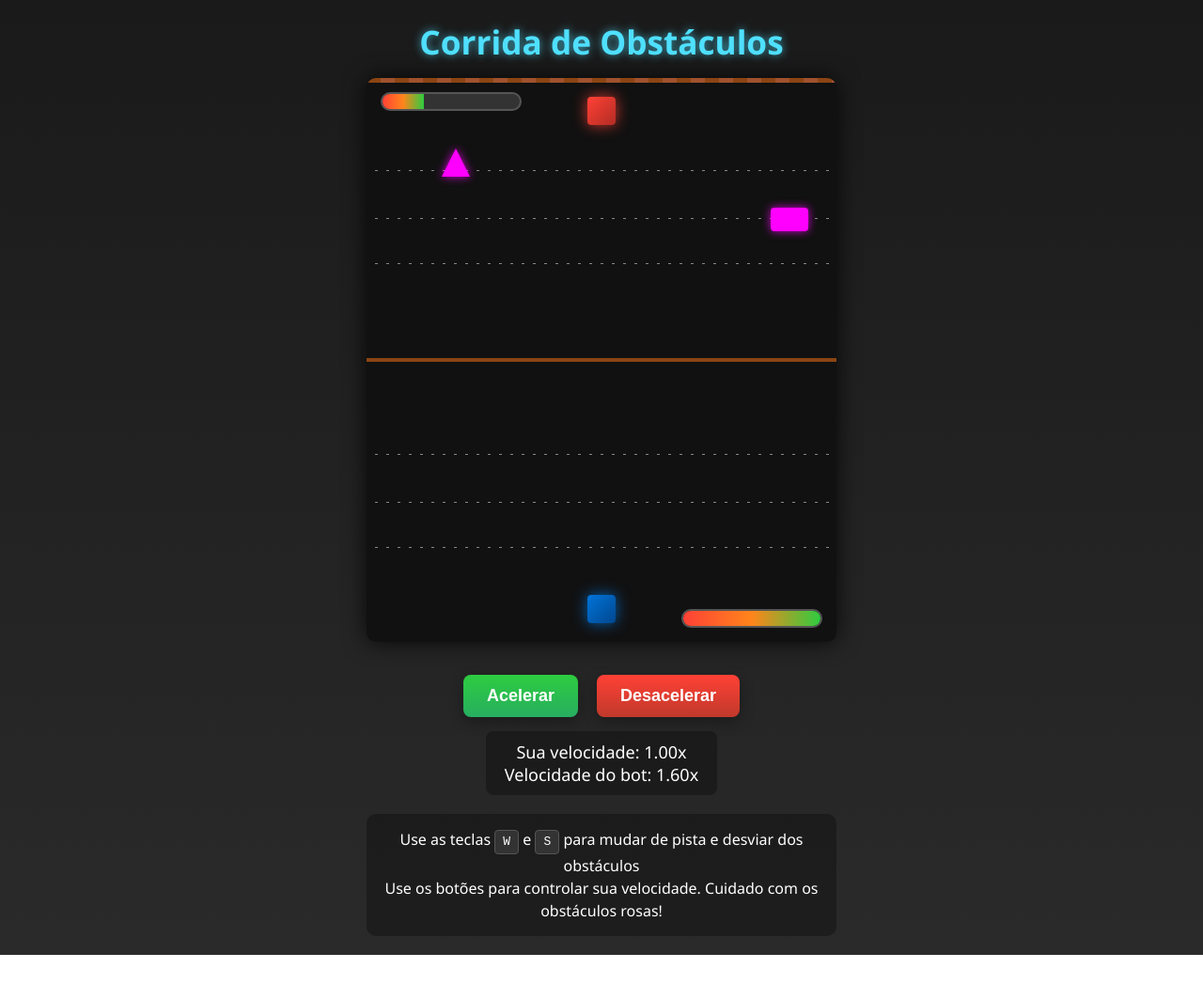
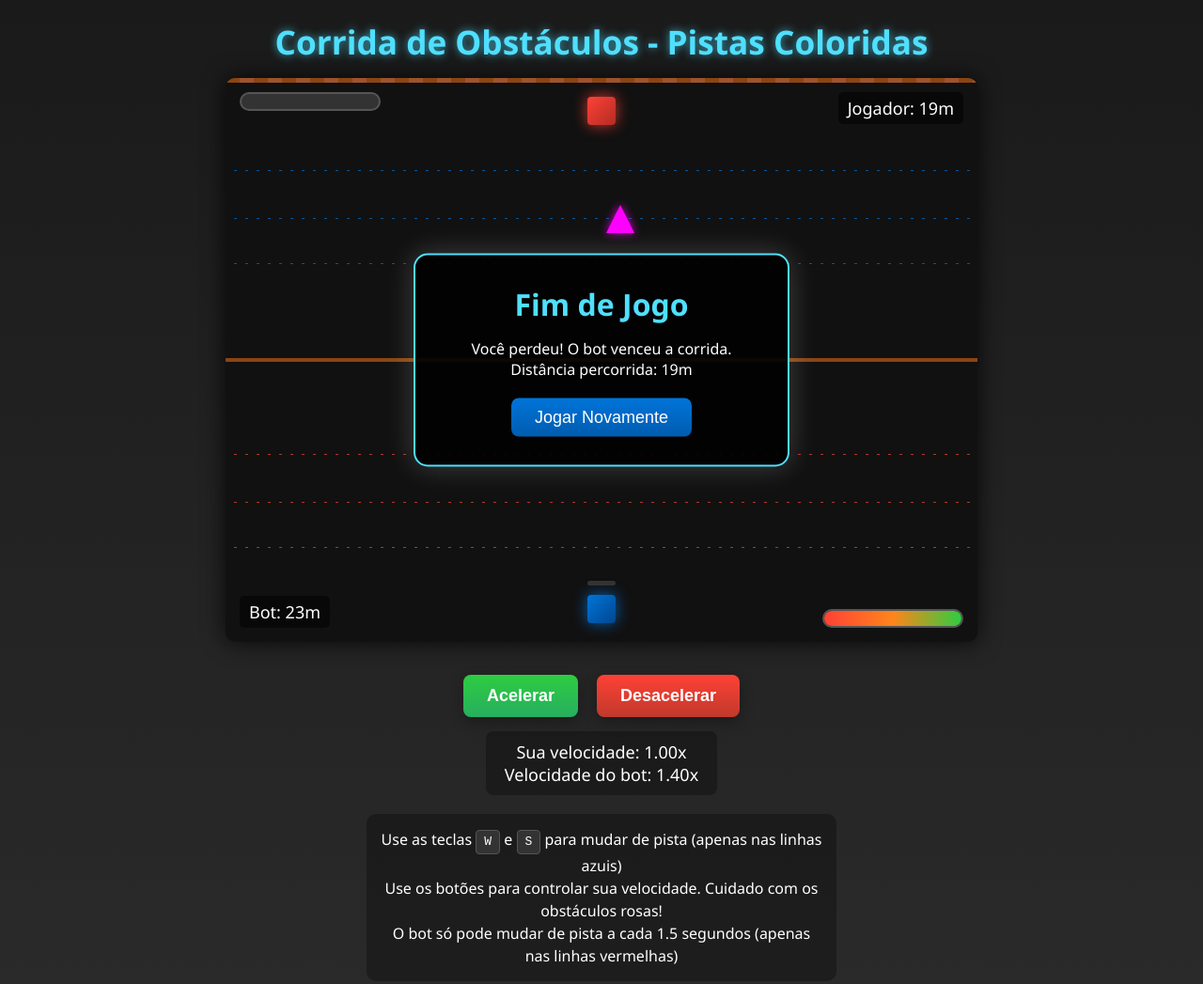
Before and after one commit to Z01NH0/Racing-Stars, a plain HTML site: page index.html in a window 1280 px wide. Shown: the whole page at 94% size. Before the commit the page ends 1016 px from the top, so only its background shows below. Drawn offline with Linux system fonts and the light colour scheme.

Commit message:
v0.5 beta

```diff
--- a/index.html
+++ b/index.html
@@ -3,7 +3,7 @@
 <head>
     <meta charset="UTF-8">
     <meta name="viewport" content="width=device-width, initial-scale=1.0">
-    <title>Corrida de Obstáculos</title>
+    <title>Corrida de Obstáculos - Pistas Coloridas</title>
     <style>
         * {
             margin: 0;
@@ -35,7 +35,7 @@
 
         #game-container {
             position: relative;
-            width: 500px;
+            width: 800px;
             height: 600px;
             background-color: #111;
             border-radius: 10px;
@@ -87,12 +87,25 @@
             position: absolute;
             width: 100%;
             height: 1px;
+        }
+
+        .player-lane {
             background: repeating-linear-gradient(
                 90deg,
                 transparent,
                 transparent 9px,
-                rgba(255, 255, 255, 0.5) 9px,
-                rgba(255, 255, 255, 0.5) 12px
+                rgba(0, 116, 217, 0.7) 9px,
+                rgba(0, 116, 217, 0.7) 12px
+            );
+        }
+
+        .bot-lane {
+            background: repeating-linear-gradient(
+                90deg,
+                transparent,
+                transparent 9px,
+                rgba(255, 65, 54, 0.7) 9px,
+                rgba(255, 65, 54, 0.7) 12px
             );
         }
 
@@ -109,14 +122,14 @@
             background: linear-gradient(135deg, #0074D9, #00478f);
             box-shadow: 0 0 15px rgba(0, 116, 217, 0.8);
             bottom: 20px;
-            left: 235px;
+            left: 385px;
         }
 
         #bot {
             background: linear-gradient(135deg, #FF4136, #b32c23);
             box-shadow: 0 0 15px rgba(255, 65, 54, 0.8);
             top: 20px;
-            left: 235px;
+            left: 385px;
         }
 
         .health-bar {
@@ -145,6 +158,25 @@
         #bot-health {
             bottom: 15px;
             right: 15px;
+        }
+
+        .distance-display {
+            position: absolute;
+            font-size: 18px;
+            background: rgba(0, 0, 0, 0.5);
+            padding: 5px 10px;
+            border-radius: 5px;
+            z-index: 20;
+        }
+
+        #player-distance {
+            top: 15px;
+            right: 15px;
+        }
+
+        #bot-distance {
+            bottom: 15px;
+            left: 15px;
         }
 
         .obstacle {
@@ -271,25 +303,49 @@
             border: 1px solid #555;
             font-family: monospace;
         }
+
+        .cooldown-indicator {
+            position: absolute;
+            width: 30px;
+            height: 5px;
+            background: #333;
+            border-radius: 3px;
+            overflow: hidden;
+            z-index: 15;
+        }
+
+        .cooldown-fill {
+            height: 100%;
+            background: #2ECC40;
+            width: 0%;
+            transition: width 0.1s linear;
+        }
+
+        #bot-cooldown {
+            bottom: 60px;
+            left: 385px;
+        }
     </style>
 </head>
 <body>
-    <h1>Corrida de Obstáculos</h1>
+    <h1>Corrida de Obstáculos - Pistas Coloridas</h1>
 
     <div id="game-container">
         <div id="track">
             <div id="divider"></div>
 
             <div id="player-area" class="player-area">
-                <div class="lane" style="top: 33%"></div>
-                <div class="lane" style="top: 50%"></div>
-                <div class="lane" style="top: 66%"></div>
+                <!-- Linhas azuis para o jogador -->
+                <div class="lane player-lane" style="top: 33%"></div>
+                <div class="lane player-lane" style="top: 50%"></div>
+                <div class="lane player-lane" style="top: 66%"></div>
             </div>
 
             <div id="bot-area" class="player-area">
-                <div class="lane" style="top: 33%"></div>
-                <div class="lane" style="top: 50%"></div>
-                <div class="lane" style="top: 66%"></div>
+                <!-- Linhas vermelhas para o bot -->
+                <div class="lane bot-lane" style="top: 33%"></div>
+                <div class="lane bot-lane" style="top: 50%"></div>
+                <div class="lane bot-lane" style="top: 66%"></div>
             </div>
 
             <div id="player" class="player"></div>
@@ -301,6 +357,13 @@
 
             <div id="bot-health" class="health-bar">
                 <div id="bot-health-fill" class="health-fill"></div>
+            </div>
+
+            <div id="player-distance" class="distance-display">Jogador: 0m</div>
+            <div id="bot-distance" class="distance-display">Bot: 0m</div>
+
+            <div id="bot-cooldown" class="cooldown-indicator">
+                <div id="bot-cooldown-fill" class="cooldown-fill"></div>
             </div>
 
             <div id="game-over">
@@ -322,8 +385,9 @@
     </div>
 
     <div class="instructions">
-        <p>Use as teclas <span class="key">W</span> e <span class="key">S</span> para mudar de pista e desviar dos obstáculos</p>
+        <p>Use as teclas <span class="key">W</span> e <span class="key">S</span> para mudar de pista (apenas nas linhas azuis)</p>
         <p>Use os botões para controlar sua velocidade. Cuidado com os obstáculos rosas!</p>
+        <p>O bot só pode mudar de pista a cada 1.5 segundos (apenas nas linhas vermelhas)</p>
     </div>
 
     <script>
@@ -339,11 +403,16 @@
             botLane: 1,
             obstacles: [],
             nextObstacleTime: 0,
-            score: 0,
+            playerDistance: 0,
+            botDistance: 0,
             playerAcceleration: 0.01,
             decelerationRate: 0.04,
             maxSpeed: 3.0,
-            minSpeed: 0.5
+            minSpeed: 0.5,
+            botCooldown: 0,
+            botCooldownMax: 90, // 1.5 segundos em frames (60fps = 90 frames)
+            obstacleFrequency: 2000, // Quanto maior, menos obstáculos
+            minObstacleFrequency: 500 // Frequência mínima de obstáculos
         };
 
         // Elementos do DOM
@@ -359,6 +428,9 @@
         const gameOverDisplay = document.getElementById('game-over');
         const gameResult = document.getElementById('game-result');
         const restartBtn = document.getElementById('restart');
+        const playerDistanceDisplay = document.getElementById('player-distance');
+        const botDistanceDisplay = document.getElementById('bot-distance');
+        const botCooldownFill = document.getElementById('bot-cooldown-fill');
 
         // Posições Y das pistas (para área do jogador e do bot)
         const playerLanePositions = [90, 150, 210]; // Top, middle, bottom
@@ -374,21 +446,40 @@
             gameConfig.playerLane = 1;
             gameConfig.botLane = 1;
             gameConfig.obstacles = [];
-            gameConfig.score = 0;
+            gameConfig.playerDistance = 0;
+            gameConfig.botDistance = 0;
+            gameConfig.obstacleFrequency = 2000;
+            gameConfig.botCooldown = 0;
 
             updateHealthBars();
             updateSpeedDisplays();
+            updateDistanceDisplays();
+            updateBotCooldown();
 
             // Reposicionar jogadores
             player.style.bottom = '20px';
-            player.style.left = '235px';
+            player.style.left = '385px';
             bot.style.top = '20px';
-            bot.style.left = '235px';
+            bot.style.left = '385px';
 
             // Remover obstáculos antigos
             document.querySelectorAll('.obstacle').forEach(obs => obs.remove());
 
             gameOverDisplay.style.display = 'none';
+        }
+
+        // Atualizar a dificuldade com base na distância
+        function updateDifficulty() {
+            // Aumentar a frequência de obstáculos a cada 50 metros
+            const playerDistanceLevel = Math.floor(gameConfig.playerDistance / 50);
+            const botDistanceLevel = Math.floor(gameConfig.botDistance / 50);
+            const difficultyLevel = Math.max(playerDistanceLevel, botDistanceLevel);
+
+            // Reduzir a frequência (aumentar dificuldade) com base na distância
+            gameConfig.obstacleFrequency = Math.max(
+                gameConfig.minObstacleFrequency,
+                2000 - difficultyLevel * 150
+            );
         }
 
         // Gerar obstáculos
@@ -398,8 +489,8 @@
             const now = Date.now();
             if (now < gameConfig.nextObstacleTime) return;
 
-            // Tempo até o próximo obstáculo (entre 0.8 e 1.5 segundos)
-            gameConfig.nextObstacleTime = now + 800 + Math.random() * 700;
+            // Tempo até o próximo obstáculo baseado na dificuldade
+            gameConfig.nextObstacleTime = now + gameConfig.obstacleFrequency;
 
             // Escolher tipo de obstáculo (triângulo ou retângulo)
             const isTriangle = Math.random() > 0.5;
@@ -420,7 +511,7 @@
                 obstacle.style.top = `${botLanePositions[lane] - (isTriangle ? 15 : 12)}px`;
             }
 
-            obstacle.style.left = '500px';
+            obstacle.style.left = '800px';
             obstacle.dataset.area = area;
             obstacle.dataset.lane = lane;
 
@@ -432,7 +523,7 @@
                 lane: lane,
                 area: area,
                 type: isTriangle ? 'triangle' : 'rectangle',
-                x: 500
+                x: 800
             });
         }
 
@@ -453,7 +544,7 @@
                 obstacle.element.style.left = `${obstacle.x}px`;
 
                 // Verificar colisão
-                if (obstacle.x < 270 && obstacle.x > 230) {
+                if (obstacle.x < 420 && obstacle.x > 380) {
                     if (obstacle.area === 'player' && obstacle.lane === gameConfig.playerLane) {
                         takeDamage('player');
                         // Efeito visual de colisão
@@ -473,7 +564,6 @@
                 if (obstacle.x < -50) {
                     gameContainer.removeChild(obstacle.element);
                     gameConfig.obstacles.splice(i, 1);
-                    gameConfig.score++;
                 }
             }
         }
@@ -513,38 +603,64 @@
             botSpeedDisplay.textContent = gameConfig.botSpeed.toFixed(2);
         }
 
+        // Atualizar displays de distância
+        function updateDistanceDisplays() {
+            playerDistanceDisplay.textContent = `Jogador: ${Math.floor(gameConfig.playerDistance)}m`;
+            botDistanceDisplay.textContent = `Bot: ${Math.floor(gameConfig.botDistance)}m`;
+        }
+
+        // Atualizar cooldown do bot
+        function updateBotCooldown() {
+            const cooldownPercent = (gameConfig.botCooldown / gameConfig.botCooldownMax) * 100;
+            botCooldownFill.style.width = `${cooldownPercent}%`;
+        }
+
         // IA do bot
         function updateBot() {
             if (!gameConfig.gameRunning) return;
+
+            // Atualizar distância do bot
+            gameConfig.botDistance += gameConfig.botSpeed * 0.1;
+            updateDistanceDisplays();
 
             // Aumentar velocidade do bot gradualmente
             if (gameConfig.botSpeed < gameConfig.maxSpeed) {
                 gameConfig.botSpeed += 0.002;
             }
 
+            // Atualizar cooldown
+            if (gameConfig.botCooldown > 0) {
+                gameConfig.botCooldown--;
+                updateBotCooldown();
+            }
+
             // Verificar se há obstáculos próximos na pista do bot
             const imminentObstacle = gameConfig.obstacles.find(obs =>
-                obs.area === 'bot' && obs.lane === gameConfig.botLane && obs.x < 400 && obs.x > 300
+                obs.area === 'bot' && obs.lane === gameConfig.botLane && obs.x < 600 && obs.x > 400
             );
 
-            if (imminentObstacle) {
+            if (imminentObstacle && gameConfig.botCooldown === 0) {
                 // Tentar desviar
                 const possibleLanes = [0, 1, 2].filter(lane => lane !== gameConfig.botLane);
                 const safeLane = possibleLanes.find(lane =>
                     !gameConfig.obstacles.some(obs =>
-                        obs.area === 'bot' && obs.lane === lane && obs.x < 400 && obs.x > 300
+                        obs.area === 'bot' && obs.lane === lane && obs.x < 600 && obs.x > 400
                     )
                 );
 
                 if (safeLane !== undefined) {
                     gameConfig.botLane = safeLane;
                     bot.style.top = `${botLanePositions[safeLane] - 15}px`;
+                    gameConfig.botCooldown = gameConfig.botCooldownMax;
+                    updateBotCooldown();
                 }
             } else {
                 // Se não houver obstáculos, voltar para a pista do meio
-                if (gameConfig.botLane !== 1) {
+                if (gameConfig.botLane !== 1 && gameConfig.botCooldown === 0) {
                     gameConfig.botLane = 1;
                     bot.style.top = `${botLanePositions[1] - 15}px`;
+                    gameConfig.botCooldown = gameConfig.botCooldownMax;
+                    updateBotCooldown();
                 }
             }
 
@@ -554,13 +670,20 @@
         // Finalizar jogo
         function endGame(message) {
             gameConfig.gameRunning = false;
-            gameResult.textContent = `${message} Pontuação: ${gameConfig.score}`;
+            gameResult.textContent = `${message} Distância percorrida: ${Math.floor(gameConfig.playerDistance)}m`;
             gameOverDisplay.style.display = 'block';
         }
 
         // Loop principal do jogo
         function gameLoop() {
             if (gameConfig.gameRunning) {
+                // Atualizar distância do jogador
+                gameConfig.playerDistance += gameConfig.playerSpeed * 0.1;
+                updateDistanceDisplays();
+
+                // Atualizar dificuldade
+                updateDifficulty();
+
                 generateObstacle();
                 updateObstacles();
                 updateBot();
@@ -573,13 +696,17 @@
             if (!gameConfig.gameRunning) return;
 
             if (e.key === 'w' || e.key === 'W') {
-                // Mover para cima
-                gameConfig.playerLane = Math.max(0, gameConfig.playerLane - 1);
-                player.style.bottom = `${20 + gameConfig.playerLane * 60}px`;
+                // Mover para cima (apenas se não estiver na pista mais alta)
+                if (gameConfig.playerLane > 0) {
+                    gameConfig.playerLane--;
+                    player.style.bottom = `${20 + gameConfig.playerLane * 60}px`;
+                }
             } else if (e.key === 's' || e.key === 'S') {
-                // Mover para baixo
-                gameConfig.playerLane = Math.min(2, gameConfig.playerLane + 1);
-                player.style.bottom = `${20 + gameConfig.playerLane * 60}px`;
+                // Mover para baixo (apenas se não estiver na pista mais baixa)
+                if (gameConfig.playerLane < 2) {
+                    gameConfig.playerLane++;
+                    player.style.bottom = `${20 + gameConfig.playerLane * 60}px`;
+                }
             }
         });
 
```
